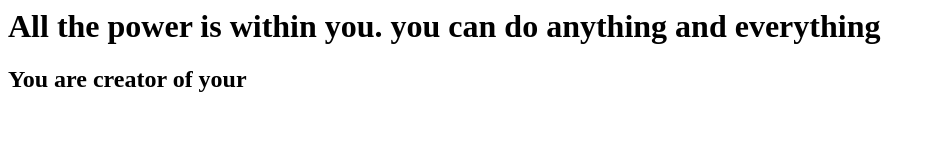
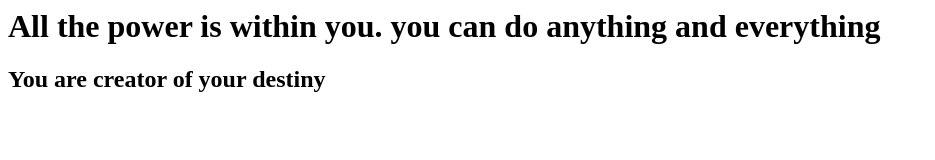
Before and after one commit to MohitVensiyani/SampleRepo, a plain HTML site: page index.html in a window 1280 px wide. Shown: the whole page, without its empty margins (0-935 px from the left). Drawn offline with Linux system fonts and the light colour scheme.

Commit message:
fixed the defect

```diff
--- a/index.html
+++ b/index.html
@@ -1,6 +1,6 @@
 <html>
 <body>
 <h1>All the power is within you. you can do anything and everything</html>
-<h2>You are creator of your </h2>
+<h2>You are creator of your destiny</h2>
 </body>
 </html>
```
